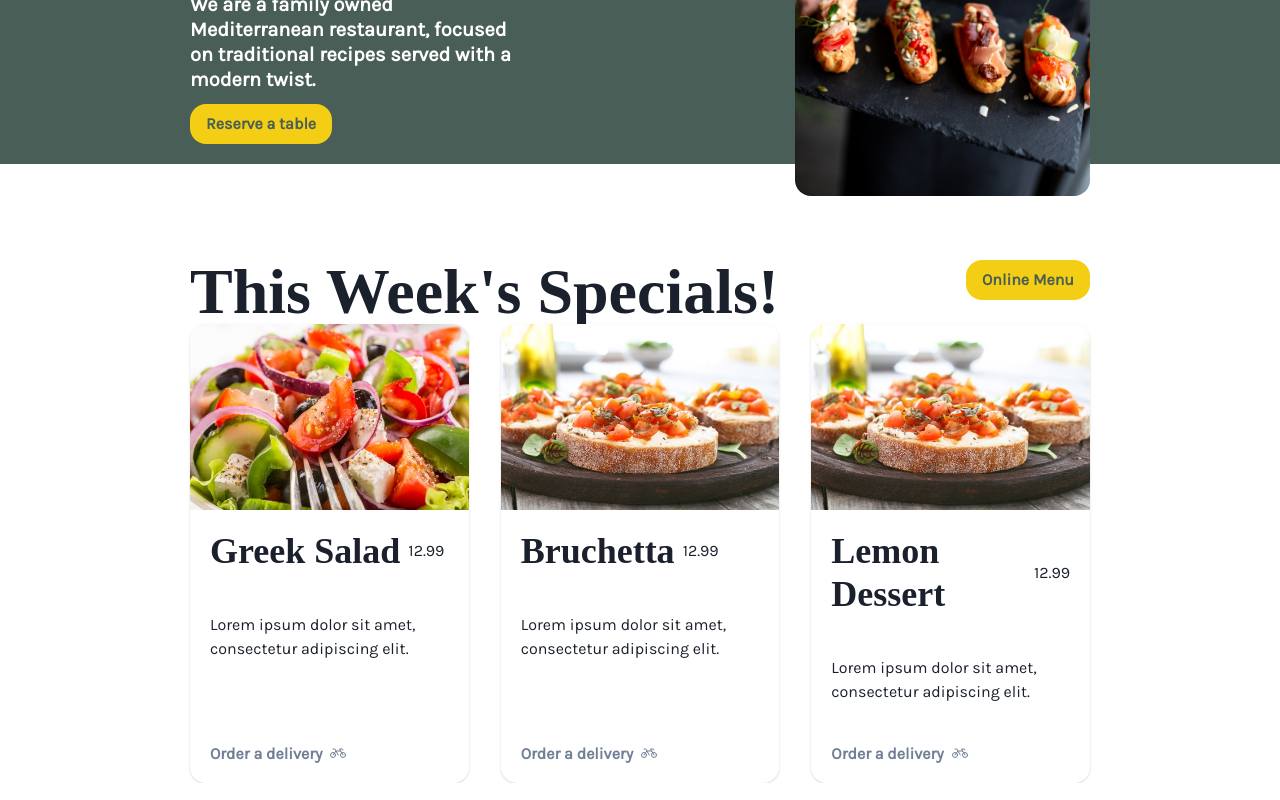
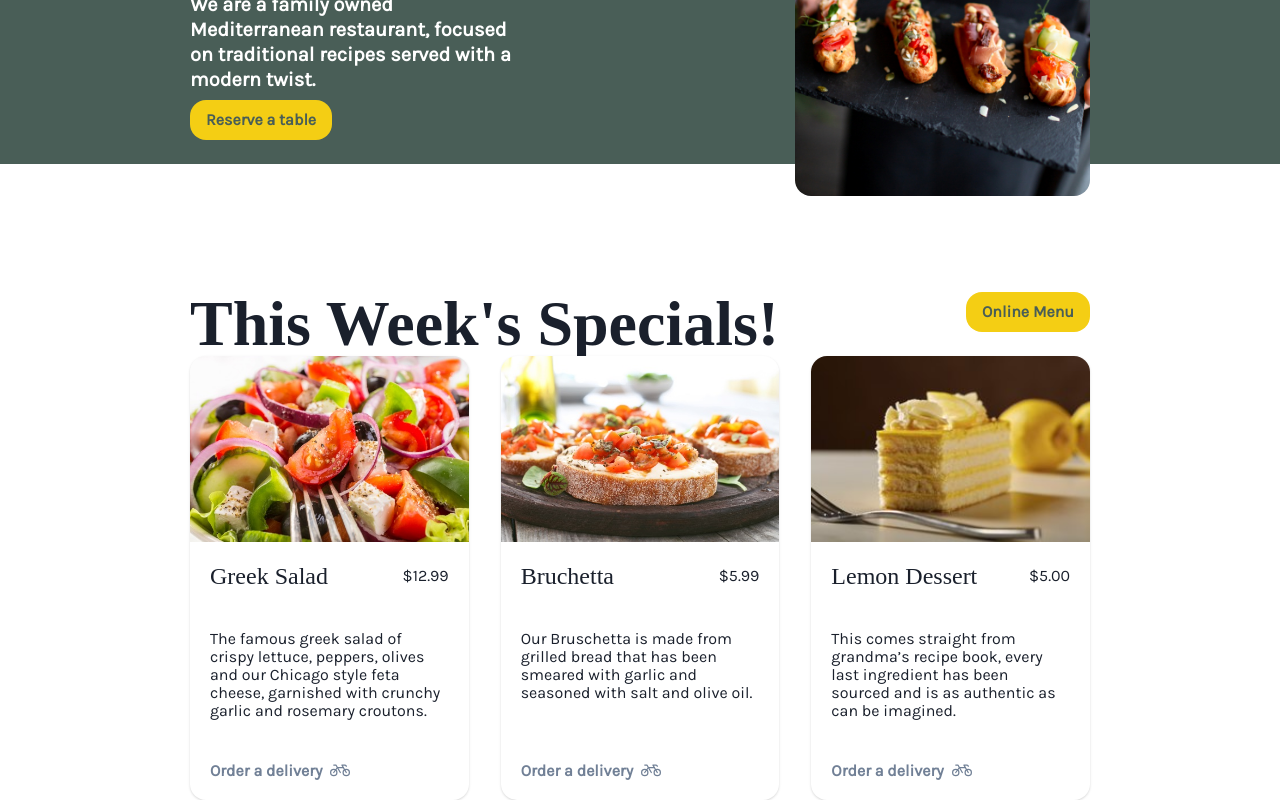
Before and after one commit to bannerett/little-lemon, a React (Create React App) app: page / in a window 1280 px wide. Shown: the part 295-1095 px from the top of the page. Built offline with nearby package versions, Linux system fonts and the light colour scheme; a web font is replaced by a local one.

Commit message:
refactor: update DishCard.tsx, Hero.tsx, Home.tsx styles and specials props

```diff
--- a/src/components/DishCard.tsx
+++ b/src/components/DishCard.tsx
@@ -10,21 +10,23 @@ const DishCard = memo<SpecialDish>(
       <Card rounded={16} overflow="hidden">
         <Image src={imgSrc} objectFit="cover" h={186} />
         <CardHeader>
-          <HStack>
-            <Heading>{heading}</Heading>
-            <Box>{price}</Box>
+          <HStack justifyContent="space-between">
+            <Heading fontSize={24} fontWeight={500} noOfLines={1}>
+              {heading}
+            </Heading>
+            <Box>{price.toLocaleString(window.navigator.language, { style: 'currency', currency: 'USD' })}</Box>
           </HStack>
         </CardHeader>
 
-        <CardBody>{description}</CardBody>
+        <CardBody lineHeight={1.125}>{description}</CardBody>
 
         <CardFooter>
           {!count ? (
-            <Button variant="link" data-id={id} onClick={onAdd} rightIcon={icon}>
+            <Button variant="link" data-id={id} rightIcon={icon} onClick={onAdd} fontWeight={700}>
               {label}
             </Button>
           ) : (
-            <Flex alignItems="center" justifyContent="center">
+            <Flex alignItems="center" justifyContent="center" fontWeight={700} lineHeight={1.125}>
               <Button variant="link" data-id={id} onClick={onRemove}>
                 <Minus />
               </Button>
--- a/src/components/Hero.tsx
+++ b/src/components/Hero.tsx
@@ -4,7 +4,7 @@ import heroLogo from 'assets/img/hero-thumb.jpg';
 
 function Hero() {
   return (
-    <Box as="section" id="hero" backgroundColor="primary.green" pt={8} pb={5} mb={24}>
+    <Box as="section" id="hero" backgroundColor="primary.green" pt={8} pb={6} mb={[24, 32]}>
       <Stack direction={['column', 'row']} spacing={4} {...contentStyles}>
         {/* <Box w="100%" pl={[6, 8]}> */}
         <Box w="100%">
@@ -16,7 +16,7 @@ function Hero() {
               Chicago
             </Heading>
 
-            <Text color="white" fontSize="xl" lineHeight={1.25} fontWeight="semibold" mb={3}>
+            <Text color="white" fontSize="xl" lineHeight={1.25} fontWeight={600} mb={2}>
               We are a family owned Mediterranean restaurant, focused on traditional recipes served with a modern twist.
             </Text>
 
--- a/src/components/Specials.tsx
+++ b/src/components/Specials.tsx
@@ -1,11 +1,12 @@
 import { MouseEventHandler, useCallback, useState } from 'react';
 import { Box, Button, Flex, Heading, SimpleGrid } from '@chakra-ui/react';
+import { Bicycle } from 'phosphor-react';
 import DishCard from 'components/DishCard';
 import { contentStyles } from 'constants/contentStyles';
 import { SpecialDish } from 'types/SpecialDish';
 import greekSalad from 'assets/img/specials/greek-salad.jpg';
 import bruchetta from 'assets/img/specials/bruchetta.jpg';
-import { Bicycle } from 'phosphor-react';
+import lemonDessert from 'assets/img/specials/lemon-dessert.jpg';
 
 const specials: SpecialDish[] = [
   {
@@ -14,8 +15,8 @@ const specials: SpecialDish[] = [
     imgSrc: greekSalad,
     heading: 'Greek Salad',
     price: 12.99,
-    description: 'Lorem ipsum dolor sit amet, consectetur adipiscing elit.',
-    icon: <Bicycle />,
+    description:
+      'The famous greek salad of crispy lettuce, peppers, olives and our Chicago style feta cheese, garnished with crunchy garlic and rosemary croutons. ',
     label: 'Order a delivery',
   },
   {
@@ -23,19 +24,19 @@ const specials: SpecialDish[] = [
     name: 'bruchetta',
     imgSrc: bruchetta,
     heading: 'Bruchetta',
-    price: 12.99,
-    description: 'Lorem ipsum dolor sit amet, consectetur adipiscing elit.',
-    icon: <Bicycle />,
+    price: 5.99,
+    description:
+      'Our Bruschetta is made from grilled bread that has been smeared with garlic and seasoned with salt and olive oil. ',
     label: 'Order a delivery',
   },
   {
     id: 'lemon-dessert',
     name: 'lemon-dessert',
-    imgSrc: bruchetta,
+    imgSrc: lemonDessert,
     heading: 'Lemon Dessert',
-    price: 12.99,
-    description: 'Lorem ipsum dolor sit amet, consectetur adipiscing elit.',
-    icon: <Bicycle />,
+    price: 5.0,
+    description:
+      'This comes straight from grandma’s recipe book, every last ingredient has been sourced and is as authentic as can be imagined.',
     label: 'Order a delivery',
   },
 ];
@@ -92,6 +93,7 @@ function Specials() {
             count={order?.[special.id]}
             onAdd={handleAdd}
             onRemove={handleRemove}
+            icon={<Bicycle size={20} />}
           />
         ))}
       </SimpleGrid>
--- a/src/pages/Home.tsx
+++ b/src/pages/Home.tsx
@@ -4,11 +4,7 @@ import Specials from 'components/Specials';
 
 function Home() {
   return (
-    <ScaleFade
-      initial={{ position: 'absolute', left: '-100%', width: '100%' }}
-      animate={{ left: 0 }}
-      exit={{ left: '200%' }}
-    >
+    <ScaleFade initial={{ opacity: 0 }} animate={{ opacity: 1 }} exit={{ opacity: 0 }}>
       <Hero />
       <Specials />
     </ScaleFade>
```
Also changed, not shown: .eslintrc.js, src/assets/img/specials/lemon-dessert.jpg (added).
